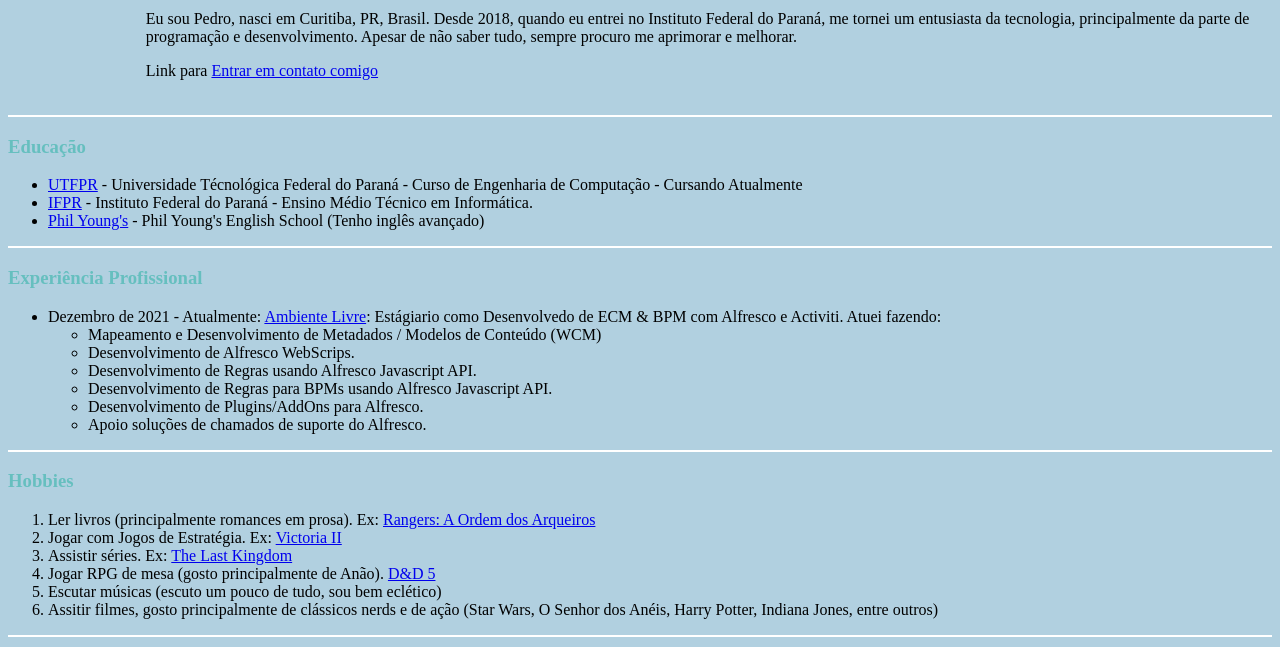
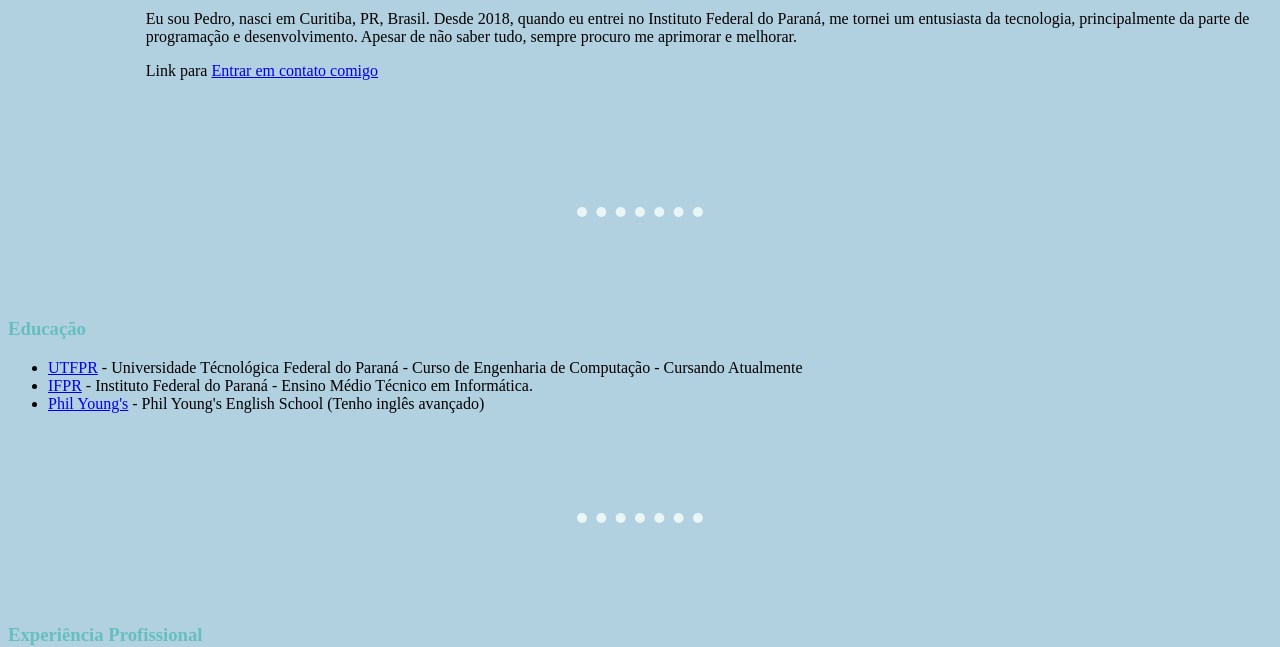
Before and after one commit to PedroKravetz/cv, a plain HTML site: page index.html in a window 1280 px wide. Shown: the part 157-804 px from the top of the page. Drawn offline with Linux system fonts and the light colour scheme.

Commit message:
Files more legible

```diff
--- a/css/styles.css
+++ b/css/styles.css
@@ -1,14 +1,20 @@
 body {
   background-color: #B1D0E0;
 }
-hr{
-  background-color: white;
-  border-style: none;
-  height: 2px;
+
+hr {
+  border-style: dotted none none;
+  border-top-color: #EAF6F6;
+  border-top-width: 10px;
+  content: none;
+  width: 10%;
+  margin: 100px auto;
 }
-h1{
+
+h1 {
   color: #3E8E7E;
 }
-h3{
+
+h3 {
   color: #66BFBF;
 }
```
